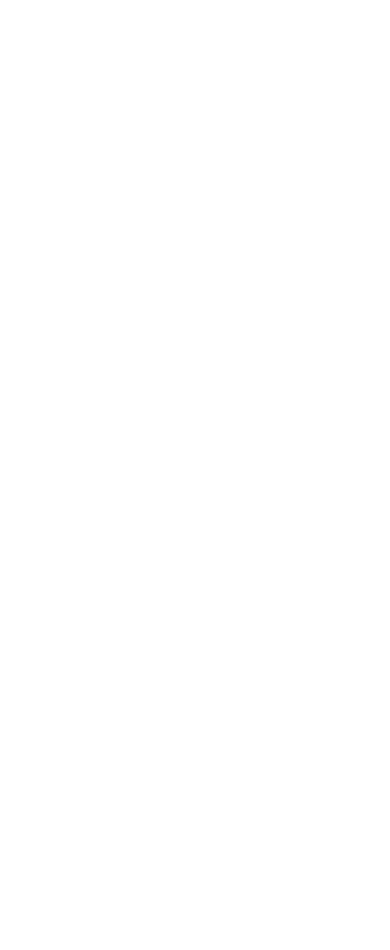
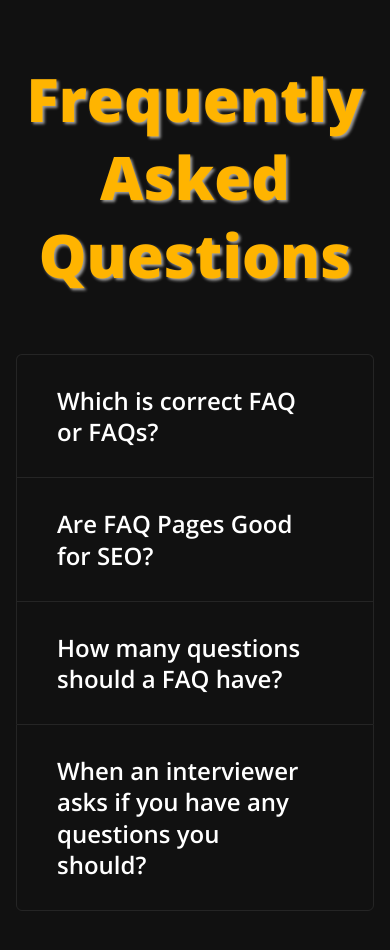
Before and after one commit to voducthang16/mini-projects, a plain HTML site: page accordion/index.html in a window 390 px wide. Before the commit the page ends 844 px from the top, so only its background shows below. Drawn offline with nearby package versions, Linux system fonts and the light colour scheme.

Commit message:
complete accordion project
09.06.21
2:45pm

```diff
--- /dev/null
+++ b/accordion/accordion.css
@@ -0,0 +1,149 @@
+body {
+    background-color: var(--secondary-color);
+}
+
+.accordion {
+    width: 100%;
+    display: block;
+    padding: 0;
+}
+
+.accordion.container {
+    max-width: 1200px;
+    margin: 0 auto 100px auto;
+}
+
+.accordion-header {
+    margin: 60px 0;
+
+    text-align: center;
+}
+
+.accordion-header__text {
+    color: var(--primary-color);
+
+    font-size: 6rem;
+    font-weight: 800;
+    line-height: 1.3;
+    text-shadow: 2px 2px 3px rgba(255, 255, 255, 0.6);
+
+    user-select: none;
+}
+
+/* .accordion-body {
+    margin-bottom: 100px;
+} */
+
+.accordion-item {
+    width: 50%;
+    margin: 0 auto;
+    padding: 30px 40px;
+    border: 1px solid #252525;
+    border-bottom: none;
+
+    color: var(--white-color);
+
+    line-height: 1.3;
+}
+
+.accordion-item:first-child {
+    border-top-left-radius: 6px;
+    border-top-right-radius: 6px;
+}
+
+.accordion-item:last-child {
+    border-bottom: 1px solid #252525;
+    border-bottom-left-radius: 6px;
+    border-bottom-right-radius: 6px;
+}
+
+.item-header {
+    display: flex;
+    justify-content: space-between;
+    align-items: center;
+
+    font-size: 2.4rem;
+    font-weight: 600;
+
+    transition: all ease 0.6s;
+}
+
+.item-header.active {
+    color: var(--primary-color) !important;
+}
+
+.item-header-icon {
+    margin-left: 24px;
+
+    color: var(--white-color) !important;
+
+    font-size: 1.4rem;
+
+    transform: rotate(0);
+    transition: all ease 0.6s;
+    will-change: transform;
+}
+
+.item-header.active .item-header-icon {
+    transform: rotate(180deg);
+}
+
+.item-body {
+    max-height: 0;
+
+    font-size: 1.6rem;
+    font-weight: 400;
+    line-height: 1.6;
+
+    overflow: hidden;
+    transition: all ease 0.6s;
+}
+
+.item-body.active {
+    padding-top: 30px;
+}
+
+/* PC Low Resolution */
+@media (min-width: 1024px) and (max-width: 1239px) {
+    .container {
+        width: 984px;
+    }
+
+    .accordion-item {
+        width: 80%;
+    }
+}
+
+/* Tablet */
+@media (min-width: 740px) and (max-width: 1023px) {
+    .container {
+        width: 644px;
+    }
+
+    .accordion-item {
+        width: 100%;
+    }
+}
+
+/* Mobile */
+@media (max-width: 739px) {
+    .accordion-body {
+        margin: 0 16px;
+    }
+
+    .accordion-header {
+        margin-left: 16px;
+        margin-right: 16px;
+    }
+
+    .accordion-item {
+        width: 100%;
+    }
+}
+
+@media (hover: hover) and (pointer: fine) {
+    .item-header:hover {
+        opacity: 0.8;
+        cursor: pointer;
+    }
+}
--- /dev/null
+++ b/accordion/accordion.js
@@ -0,0 +1,37 @@
+const $ = document.querySelector.bind(document);
+const $$ = document.querySelectorAll.bind(document);
+
+const itemHeaders = $$('.item-header');
+const itemBody = $$('.item-body');
+
+function removeActiveItem() {
+    $('.item-header.active').classList.remove('active');
+    $('.item-body.active').style.maxHeight = 0;
+    $('.item-body.active').classList.remove('active');
+}
+
+itemHeaders.forEach((item, index) => {
+    const pane = itemBody[index];
+
+    item.onclick = e => {
+        const height = pane.scrollHeight;
+
+        if (!!$('.item-header.active')) {
+            if ($('.item-header.active') === e.target) {
+                removeActiveItem();
+                return;
+            }
+            removeActiveItem();
+        }
+
+        item.classList.add('active');
+        pane.style.maxHeight = `${height + 30}px`;
+        pane.classList.add('active');
+    }
+});
+
+document.onclick = e => {
+    if (!e.target.matches('.item-header')) {
+        removeActiveItem();
+    }
+}
--- a/accordion/index.html
+++ b/accordion/index.html
@@ -4,9 +4,71 @@
     <meta charset="UTF-8">
     <meta http-equiv="X-UA-Compatible" content="IE=edge">
     <meta name="viewport" content="width=device-width, initial-scale=1.0">
-    <title>Document</title>
+    <title>voducthang16 - accordion</title>
+
+    <!-- Icon -->
+    <link rel="icon" href="../assets/img/icon.png">
+
+    <!-- Reset CSS -->
+    <link rel="stylesheet" href="https://cdnjs.cloudflare.com/ajax/libs/meyer-reset/2.0/reset.min.css" integrity="sha512-NmLkDIU1C/C88wi324HBc+S2kLhi08PN5GDeUVVVC/BVt/9Izdsc9SVeVfA1UZbY3sHUlDSyRXhCzHfr6hmPPw==" crossorigin="anonymous" referrerpolicy="no-referrer" />
+
+    <!-- Google Font -->
+    <link rel="preconnect" href="https://fonts.gstatic.com">
+    <link href="https://fonts.googleapis.com/css2?family=Open+Sans:wght@300;400;600;700;800&display=swap" rel="stylesheet">
+
+    <!-- Font Awesome Icon -->
+    <link rel="stylesheet" href="https://pro.fontawesome.com/releases/v5.15.3/css/all.css">
+
+    <!-- CSS -->
+    <link rel="stylesheet" href="../assets/css/base.css">
+    <link rel="stylesheet" href="accordion.css">
 </head>
 <body>
-
+    <div class="app">
+        <section class="accordion container">
+            <div class="accordion-header">
+                <h1 class="accordion-header__text">Frequently Asked Questions</h1>
+            </div>
+            <div class="accordion-body">
+                <div class="accordion-item">
+                    <h2 class="item-header">
+                        Which is correct FAQ or FAQs?
+                        <i class="item-header-icon fal fa-chevron-down"></i>
+                    </h2>
+                    <p class="item-body">
+                        FAQ stands for 'Frequently asked questions', with the plural being implicit in the acronym FAQ. But it is common to see the word 'FAQs' being used, which treat the word FAQ as an object in itself, and an s being added to its end in order to pluralize it.
+                    </p>
+                </div>
+                <div class="accordion-item">
+                    <h2 class="item-header">
+                        Are FAQ Pages Good for SEO?
+                        <i class="item-header-icon fal fa-chevron-down"></i>
+                    </h2>
+                    <p class="item-body">
+                        Yes. When optimized for relevant keywords, well-designed for optimal user experience (UX) and properly marked up with structured data, FAQ pages are valuable to organic performance.
+                    </p>
+                </div>
+                <div class="accordion-item">
+                    <h2 class="item-header">
+                        How many questions should a FAQ have?
+                        <i class="item-header-icon fal fa-chevron-down"></i>
+                    </h2>
+                    <p class="item-body">
+                        Yes. When optimized for relevant keywords, well-designed for optimal user experience (UX) and properly marked up with structured data, FAQ pages are valuable to organic performance.
+                    </p>
+                </div>
+                <div class="accordion-item">
+                    <h2 class="item-header">
+                        When an interviewer asks if you have any questions you should?
+                        <i class="item-header-icon fal fa-chevron-down"></i>
+                    </h2>
+                    <p class="item-body">
+                        Always say 'Yes,' when an interviewer asks if you have questions. Surprisingly, the most common answer to the interview question, "Do you have any questions?" is no.
+                    </p>
+                </div>
+            </div>
+        </section>
+    </div>
+    <script src="accordion.js"></script>
 </body>
 </html>
```
